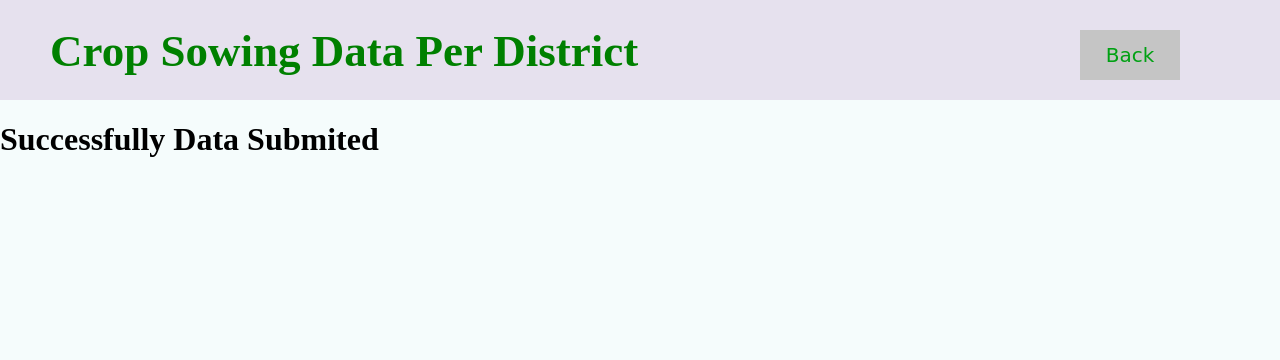
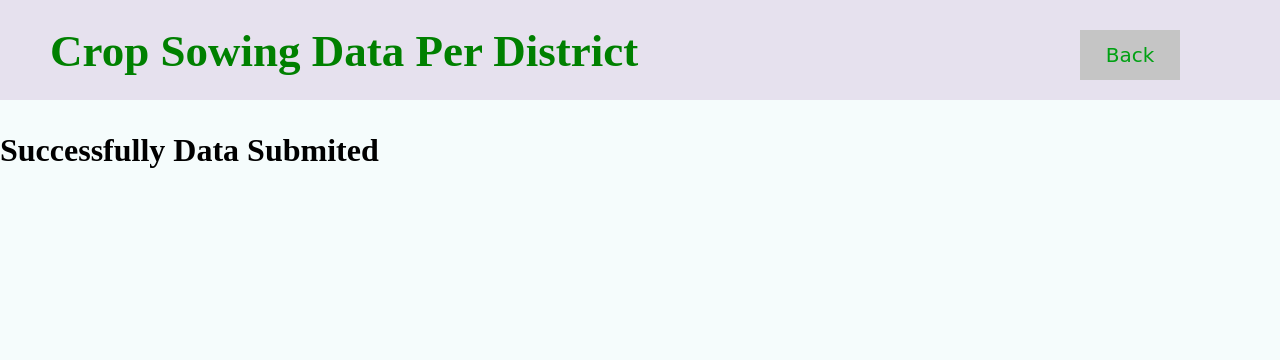
Before and after one commit to vaibhavzendage28/Kisan-Dhan, a Flask app: template src/templates/cropDataSubmit.html in a window 1280 px wide. Shown: the top 360 px of the page. Run offline with Flask 3, Linux system fonts and the light colour scheme; the template is opened without the code that fills it, so the values that code supplies are empty; parts of the project's set-up code (start-up, migrations or seed data) failed here and were passed over; some libraries are stand-ins or nearby versions.

Commit message:
Update cropDatasubmit.css

```diff
--- a/src/static/css/cropDatasubmit.css
+++ b/src/static/css/cropDatasubmit.css
@@ -42,3 +42,7 @@ nav h2{
     margin:0px;
     padding:0px;
 }
+h1{
+    margin:auto;
+    margin-top:2rem;
+}
```
